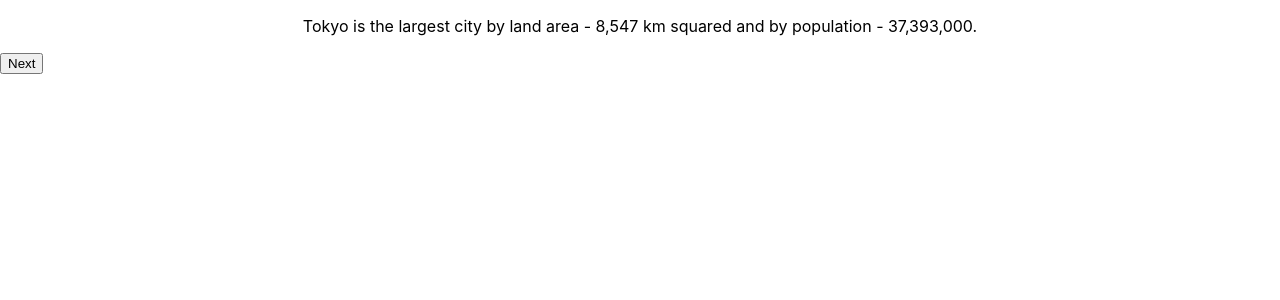
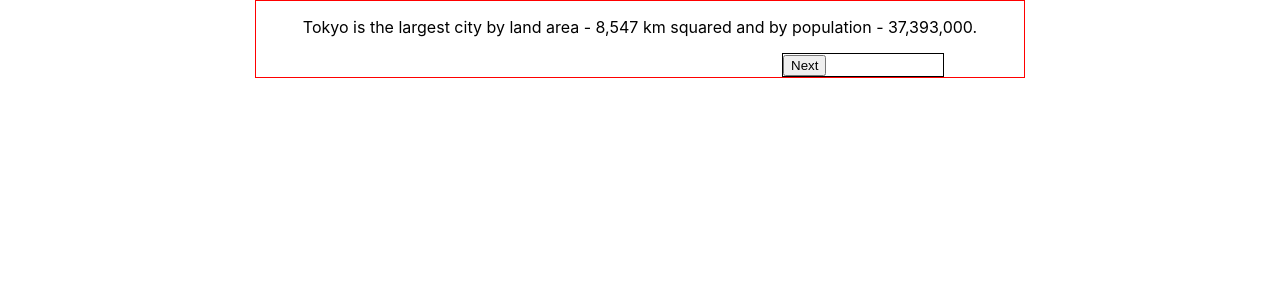
Before and after one commit to otsang3/interactive-learning, a React (Create React App) app: page /geography/cities in a window 1280 px wide. Shown: the top 300 px of the page. Built offline with nearby package versions, Linux system fonts and the light colour scheme.

Commit message:
CSS narrowed slide-container width, slide buttons start from end

```diff
--- a/src/components/SlidesContainer.js
+++ b/src/components/SlidesContainer.js
@@ -33,8 +33,10 @@ function SlidesContainer(props) {
     }
 
     return(
-        <div>
+        <div className="slide-container">
             <p>{state.slides[state.slideNum - 1]}</p>
+
+            <div className="test">
             {state.slideNum > 1 &&
             <button onClick={handlePrevSlide}>Previous</button>
             }
@@ -44,6 +46,8 @@ function SlidesContainer(props) {
             {state.slideNum === state.slides.length &&
             <button onClick={handleStartQuiz}>Start Quiz</button>
             }
+            </div>
+
         </div>
     )
 }
--- a/src/index.css
+++ b/src/index.css
@@ -36,3 +36,23 @@ p {
   height: 100%;
   width: 100%;
 }
+
+.slide-buttons {
+  display: flex;
+  align-items: center;
+}
+
+.slide-container {
+  border: 1px solid red;
+  display: flex;
+  flex-direction: column;
+  margin: 0 auto;
+  width: 60%;
+}
+
+.test {
+  align-self: flex-end;
+  border: 1px solid black;
+  margin-right: 5em;
+  width: 10em;
+}
```
Also changed, not shown: 1 other file (tests, documents, lock files or other folders).
